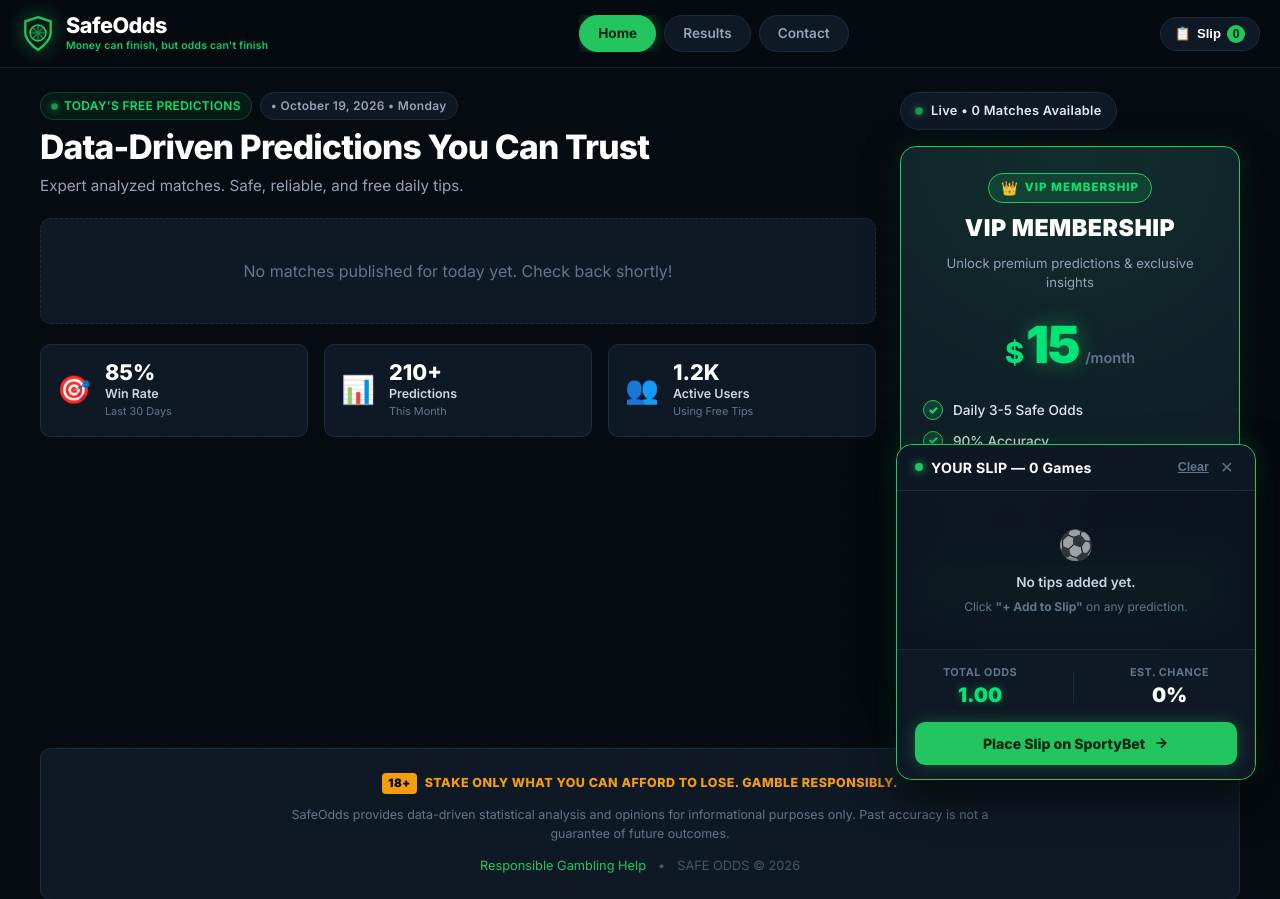
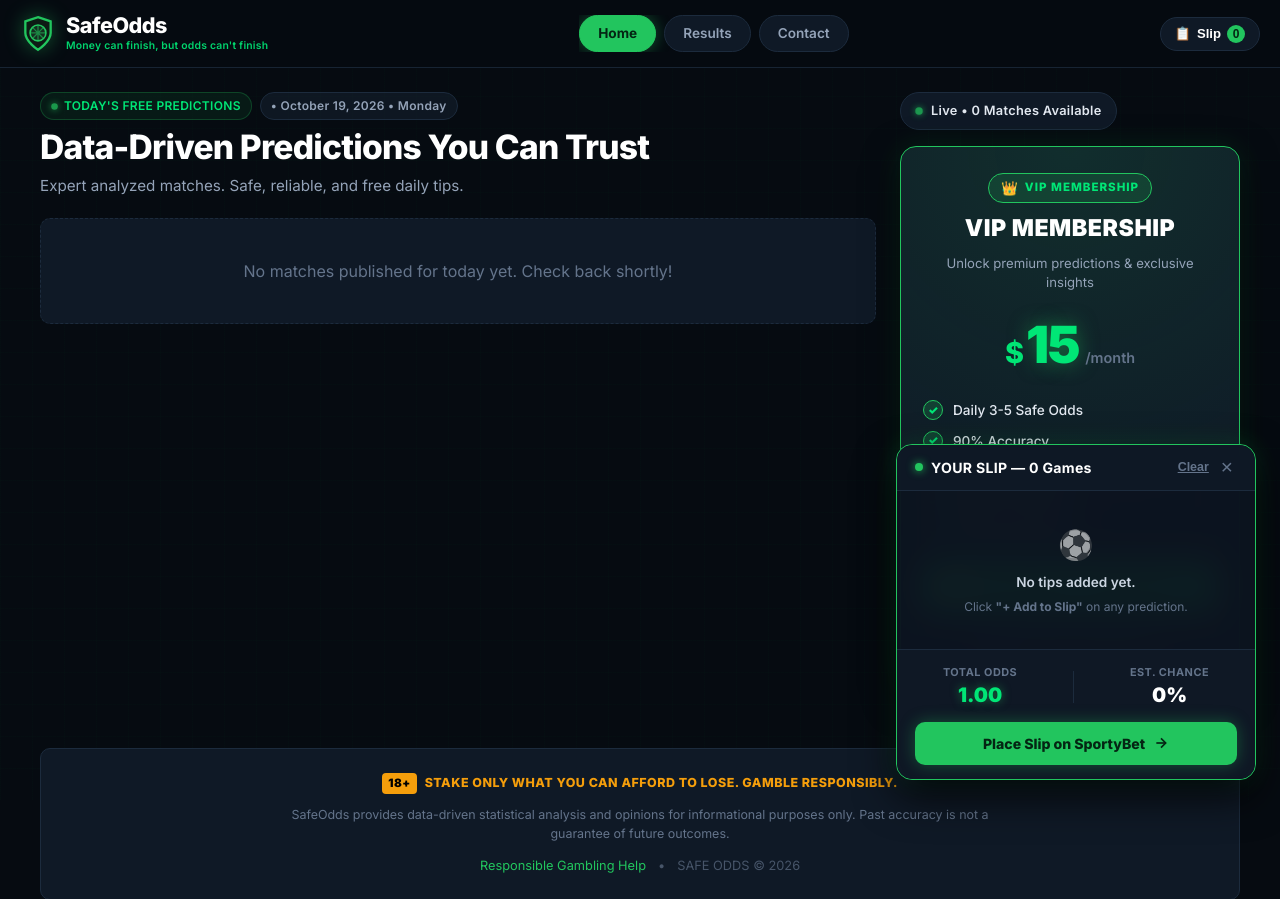
Before and after one commit to Nechechi123/Safe-Odds, a Django app: page / in a window 1280 px wide. Shown: the top 899 px of the page. Run offline with Django 5.2, Linux system fonts and the light colour scheme; data comes from the database, SQL or seed files in the repository; data that the repository does not hold is empty.

Commit message:
fix(home): remove social-proof stats strip
Drop the 85% win rate / 210+ predictions / 1.2K active users cards from the homepage.

```diff
--- a/matches/templates/matches/home.html
+++ b/matches/templates/matches/home.html
@@ -144,34 +144,6 @@
             {% endif %}
         </section>
 
-        <!-- DYNAMIC SOCIAL PROOF / STATS ROW -->
-        <section class="social-proof-strip">
-            <div class="proof-card">
-                <span class="proof-icon">🎯</span>
-                <div class="proof-details">
-                    <strong class="proof-number">{{ win_rate }}%</strong>
-                    <span class="proof-label">Win Rate</span>
-                    <small class="proof-sub">Last 30 Days</small>
-                </div>
-            </div>
-            <div class="proof-card">
-                <span class="proof-icon">📊</span>
-                <div class="proof-details">
-                    <strong class="proof-number">{{ total_predictions }}</strong>
-                    <span class="proof-label">Predictions</span>
-                    <small class="proof-sub">This Month</small>
-                </div>
-            </div>
-            <div class="proof-card">
-                <span class="proof-icon">👥</span>
-                <div class="proof-details">
-                    <strong class="proof-number">{{ active_users }}</strong>
-                    <span class="proof-label">Active Users</span>
-                    <small class="proof-sub">Using Free Tips</small>
-                </div>
-            </div>
-        </section>
-
     </div>
 
     <!-- RIGHT COLUMN: VIP Showcase & Status -->
```
